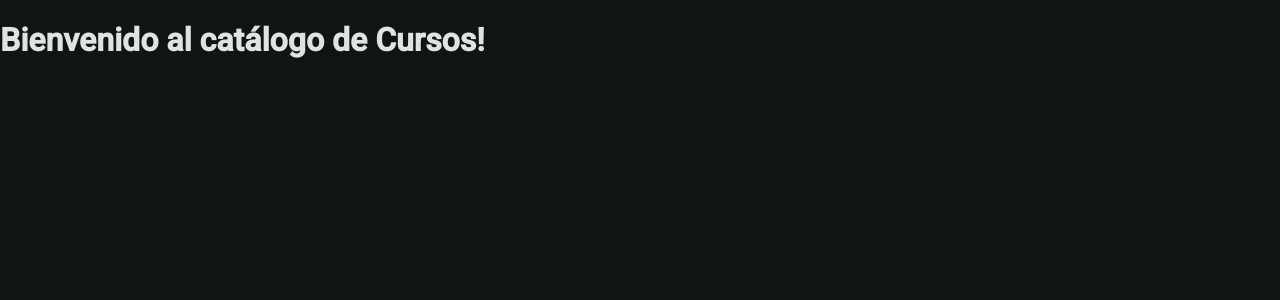
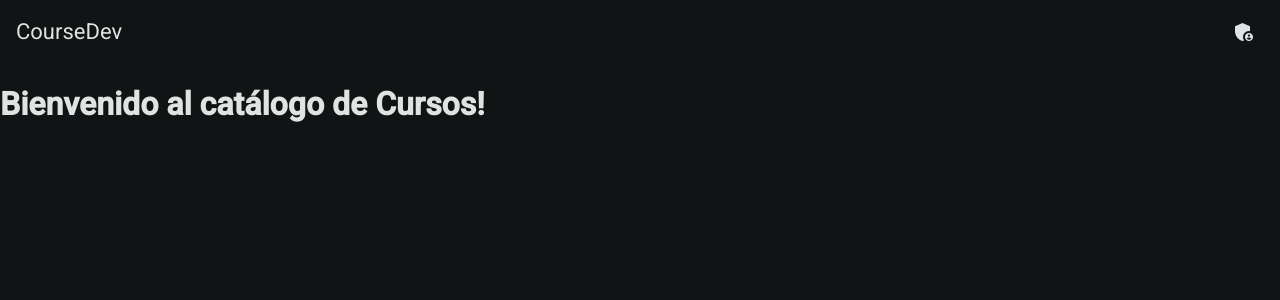
Before and after one commit to gmmonsalve/ANG_INT_MED, an Angular app in the folder courseManager/: page /cursos in a window 1280 px wide. Shown: the top 300 px of the page. Built offline with nearby package versions, Linux system fonts and the light colour scheme; no server answers.

Commit message:
feat: implement admin view toggle and enhance toolbar layout

```diff
--- a/courseManager/src/app/app.component.html
+++ b/courseManager/src/app/app.component.html
@@ -1 +1,8 @@
+<mat-toolbar>
+  <span>CourseDev</span>
+  <span class="example-spacer"></span>
+  <button mat-icon-button aria-label="Admin panel" (click)="toggleAdminView()">
+    <mat-icon>{{isAdminView? 'menu_book': 'admin_panel_settings'}} </mat-icon>
+  </button>
+</mat-toolbar>
 <router-outlet />
--- a/courseManager/src/app/app.component.ts
+++ b/courseManager/src/app/app.component.ts
@@ -1,13 +1,27 @@
 import { CommonModule } from '@angular/common';
-import { Component } from '@angular/core';
-import { RouterOutlet } from '@angular/router';
+import { Component, inject } from '@angular/core';
+import { Router, RouterModule, RouterOutlet } from '@angular/router';
+import { MatToolbarModule } from '@angular/material/toolbar';
+import { MatIconModule } from '@angular/material/icon';
+import { MatButtonModule } from '@angular/material/button';
 
 @Component({
   selector: 'app-root',
-  imports: [RouterOutlet, CommonModule],
+  imports: [RouterOutlet, CommonModule, MatToolbarModule, MatIconModule, MatButtonModule, RouterModule ],
   templateUrl: './app.component.html',
   styleUrl: './app.component.css'
 })
 export class AppComponent {
   title = 'courseManager';
+  private router: Router = inject(Router);
+  isAdminView: boolean = false;
+
+  toggleAdminView() {
+    this.isAdminView = !this.isAdminView;
+    if (this.isAdminView) {
+     this.router.navigate(['/admin']);
+    } else {
+      this.router.navigate(['/cursos']);
+    }
+  }
 }
```
